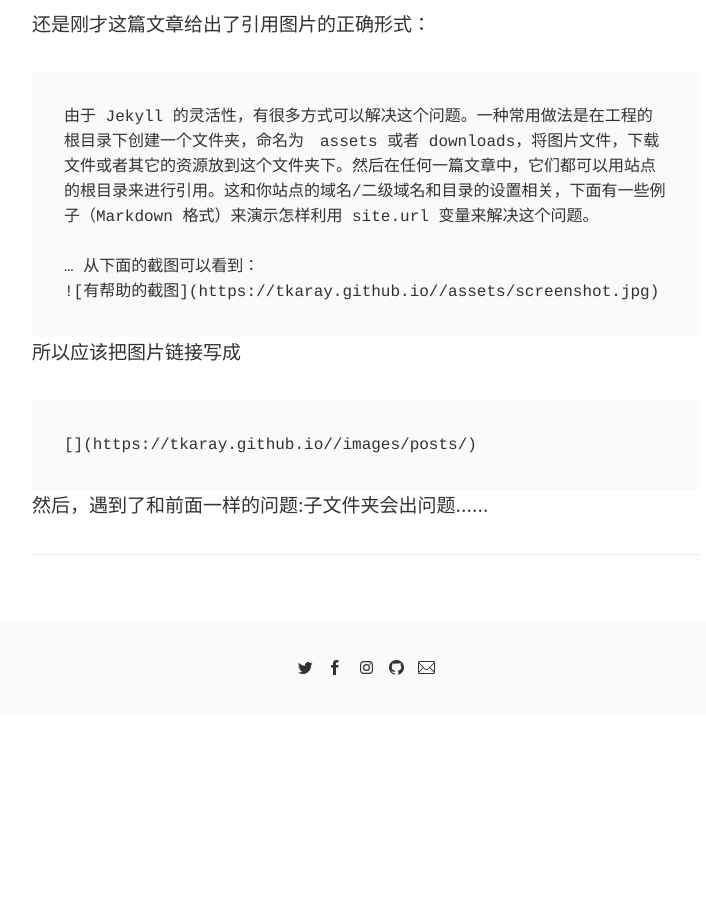
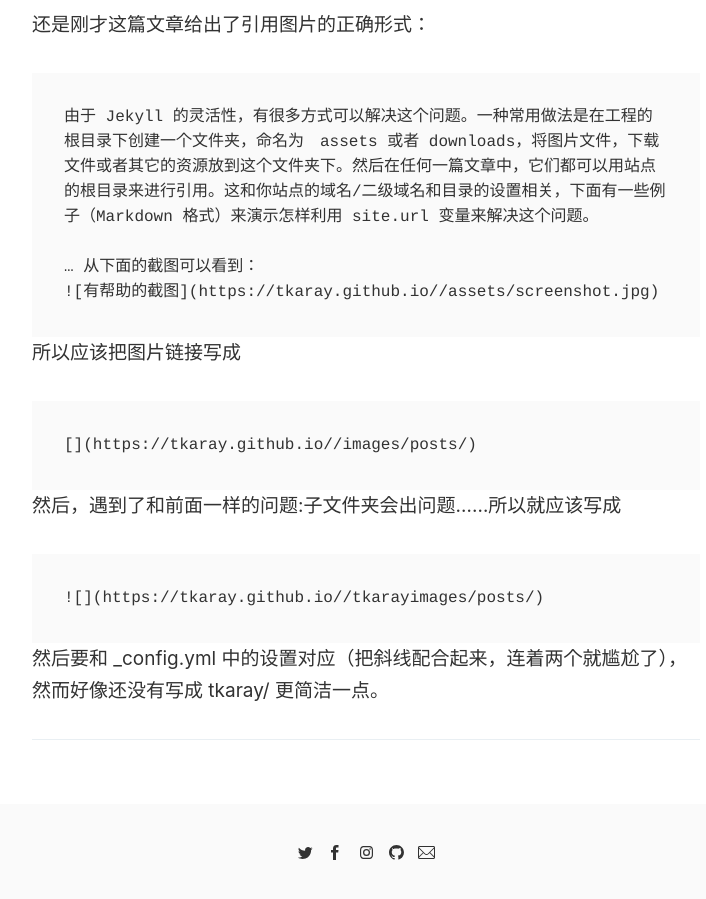
Before and after one commit to tkaray/tkaray.github.io, a Jekyll site: the page built from _posts/2020-03-20-Config Jekyll.md, in a window 1280 px wide and 900 px high, scrolled down 2953 px. Shown: the whole window, without its empty margins (274-980 px from the left). Built offline with Jekyll 4.4.1, drawn with Linux system fonts in a browser that asks for light colours; comment, search, counter and statistics services are not loaded; before the commit the page ends 3668 px from its top, so only the background shows below that.

Commit message:
try to solve image problem

````diff
--- a/_posts/2020-03-20-Config Jekyll.md
+++ b/_posts/2020-03-20-Config Jekyll.md
@@ -32,7 +32,7 @@ https://gems.ruby-china.com
 成功配置本地 Jekyll 环境后，在本地加载正常了。
 
 但是 push 到远端后，发现样式并没有正常加载。参考网上的提示，打开控制台后发现有以下错误：
-<img alt="" src="/images/posts/20200321/1.png">
+![]({{ site.url }}tkaray/images/posts/20200321/1.png)
 
 仔细对比后发现，原本的位置应当显示为
 ```
@@ -49,11 +49,11 @@ https://tkaray.github.io/tkaray/
 
 意识到这个问题后，在 _config.yml 中才发现还有文件夹设置：
 
-![原来的设置]({{ site.url }}/images/posts/20200321/2.png)
+![原来的设置]({{ site.url }}tkaray/images/posts/20200321/2.png)
 
 改成了下面这样：
 
-![修改后的设置]({{ site.url }}/images/posts/20200321/3.png)
+![修改后的设置]({{ site.url }}tkaray/images/posts/20200321/3.png)
 
 样式问题解决了，可是又发现：
 
@@ -89,4 +89,8 @@ https://tkaray.github.io/tkaray/
 ```
 []({{ site.url }}/images/posts/)
 ```
-然后，遇到了和前面一样的问题:子文件夹会出问题……
+然后，遇到了和前面一样的问题:子文件夹会出问题……所以就应该写成
+```
+![]({{ site.url }}{{ site.baseurl }}images/posts/)
+```
+然后要和 _config.yml 中的设置对应（把斜线配合起来，连着两个就尴尬了），然而好像还没有写成 tkaray/ 更简洁一点。
````
